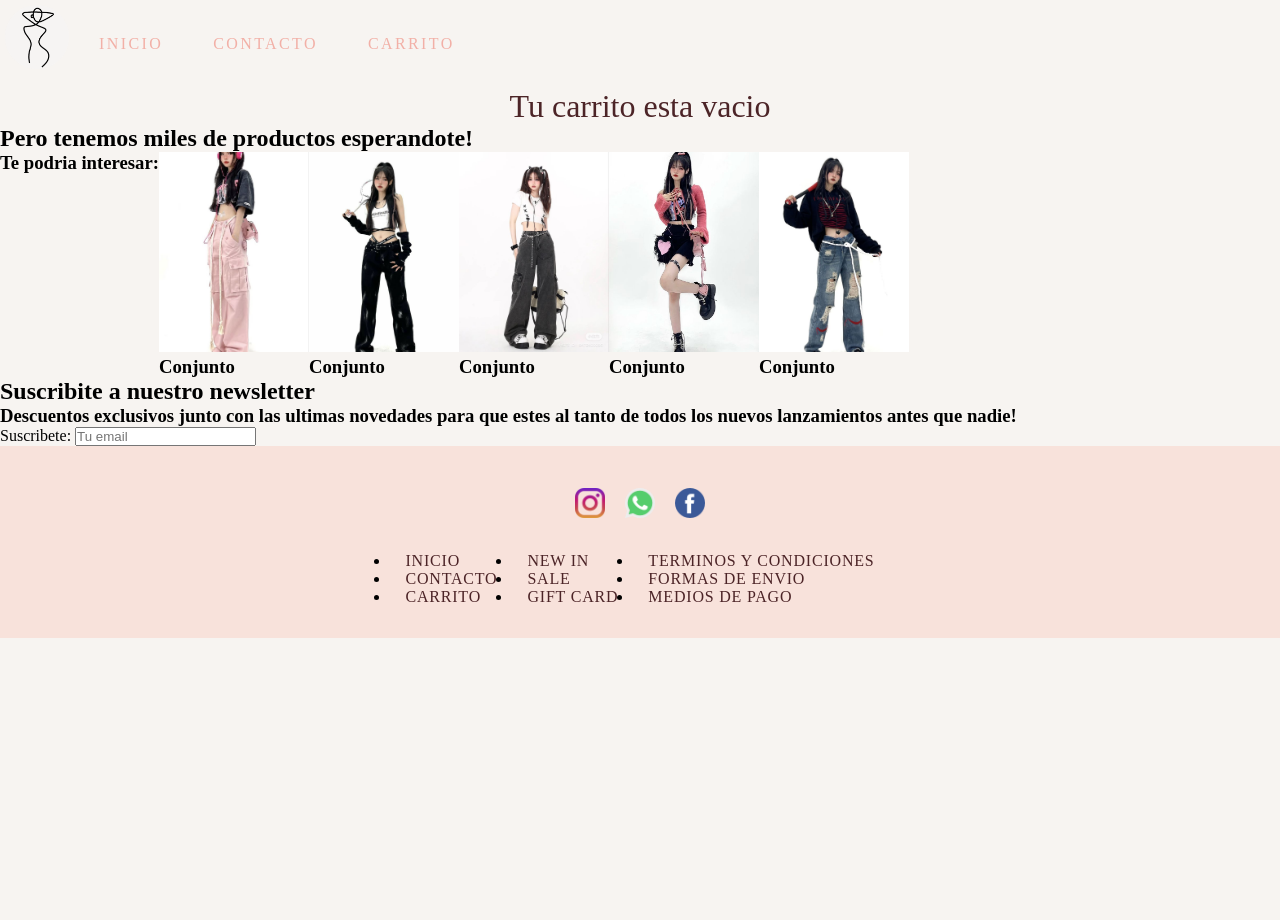
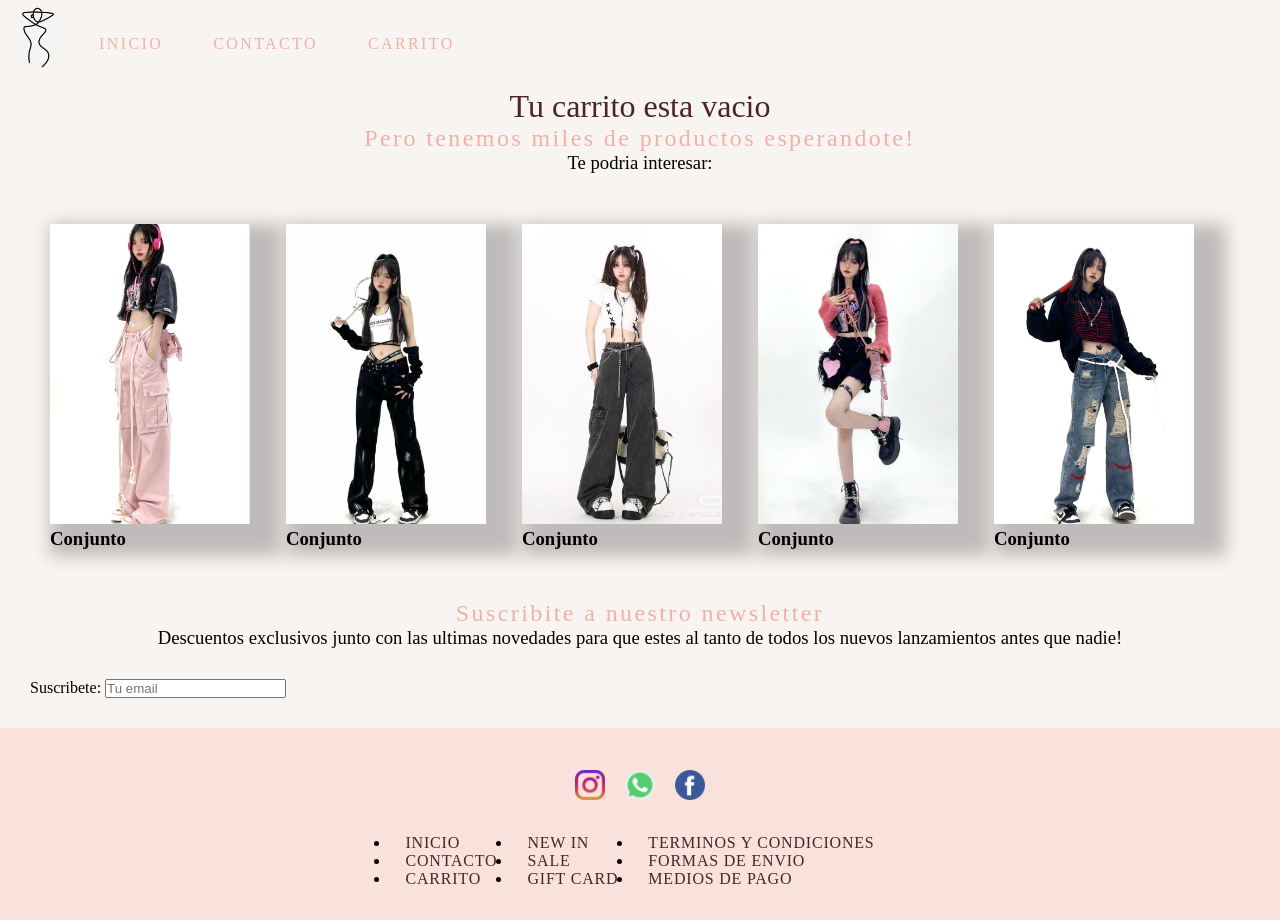
Before and after one commit to bxxkhx/1eraPreEntregaJulietaRuiz, a plain HTML site: page pages/carrito.html in a window 1280 px wide. Before the commit the page ends 800 px from the top, so only its background shows below. Drawn offline with Linux system fonts and the light colour scheme; a web font is replaced by a local one.

Commit message:
estilo carrito

```diff
--- a/css/styles.css
+++ b/css/styles.css
@@ -65,8 +65,12 @@ h1 {
     text-justify: center;
 }
 .carritoTarjeta{
-    display: flex;
-    flex-direction: row;
+    display: grid;
+    grid-template-columns: 1fr 1fr 1fr 1fr 1fr;
+    grid-template-rows: 1fr;
+    align-items: center;
+    justify-content: center;
+    margin: 50px;
 }
 .logo {
     width: 5%;
@@ -165,7 +169,8 @@ p {
 }
 .Email{
     font-family: "prata";
-    align-items: center;
+    align-self: center;
+    margin: 30px;
 }
 
 footer{
--- a/pages/carrito.html
+++ b/pages/carrito.html
@@ -14,43 +14,44 @@
             <ul>
                 <li><a href="../index.html">inicio</a></li>
                 <li><a href="./contacto.html">contacto</a></li>
-                <li><a href="#top">carrito</a></li>
+                <li><a href="#">carrito</a></li>
             </ul>
         </nav>
     </header>
     <main>
         <div>
-            <h1>Tu carrito esta vacio</h1>
-            <h2>Pero tenemos miles de productos esperandote!</h2>
+            <h1 class="letra1">Tu carrito esta vacio</h1>
+            <h2 class="letra2">Pero tenemos miles de productos esperandote!</h2>
+        </div>
+        <div>
+            <h3 class="letra3">Te podria interesar:</h3>
         </div>
         <section class="carritoTarjeta">
-            <div>
-                <h3>Te podria interesar:</h3>
-            </div>
+
             <div class="tarjetaRopa">
-                <img src="../assets/cargoRosa.jpg" alt="vestido cynder" width="150px"  height="200px">
+                <img src="../assets/cargoRosa.jpg" alt="vestido cynder" width="200px"  height="300px" class="imagenRopa">
                 <h3>Conjunto</h3>
             </div>
             <div class="tarjetaRopa">
-                <img src="../assets/cargoNegro.jpg" alt="carteras-grace" width="150px"  height="200px">
+                <img src="../assets/cargoNegro.jpg" alt="carteras-grace" width="200px"  height="300px" class="imagenRopa">
                 <h3>Conjunto</h3>
             </div>
             <div class="tarjetaRopa">
-                <img src="../assets/remeraCintas.jpg" alt="vestido-flowery" width="150px"  height="200px">
+                <img src="../assets/remeraCintas.jpg" alt="vestido-flowery" width="200px"  height="300px" class="imagenRopa">
                 <h3>Conjunto</h3>
             </div>
             <div class="tarjetaRopa">
-                <img src="../assets/pollera.jpg" alt="conjunto-dots" width="150px"  height="200px">
+                <img src="../assets/pollera.jpg" alt="conjunto-dots" width="200px"  height="300px" class="imagenRopa">
                 <h3>Conjunto</h3>
             </div>
             <div class="tarjetaRopa">
-                <img src="../assets/pantalonCortes.jpg" alt="vestido-cynde"r width="150px"  height="200px">
+                <img src="../assets/pantalonCortes.jpg" alt="vestido-cynde"r width="200px"  height="300px" class="imagenRopa">
                 <h3>Conjunto</h3>
             </div>
        </section>
        <div>
-        <h2>Suscribite a nuestro newsletter</h2>
-        <h3>Descuentos exclusivos junto con las ultimas novedades para que estes al tanto de todos los nuevos lanzamientos antes que nadie!</h3>
+        <h2 class="letra2">Suscribite a nuestro newsletter</h2>
+        <h3 class="letra3">Descuentos exclusivos junto con las ultimas novedades para que estes al tanto de todos los nuevos lanzamientos antes que nadie!</h3>
        </div>
        <form class="Email">
         <label for="email">Suscribete:</label>
```
Also changed, not shown: pages/contacto.html (+9 -44 lines).
